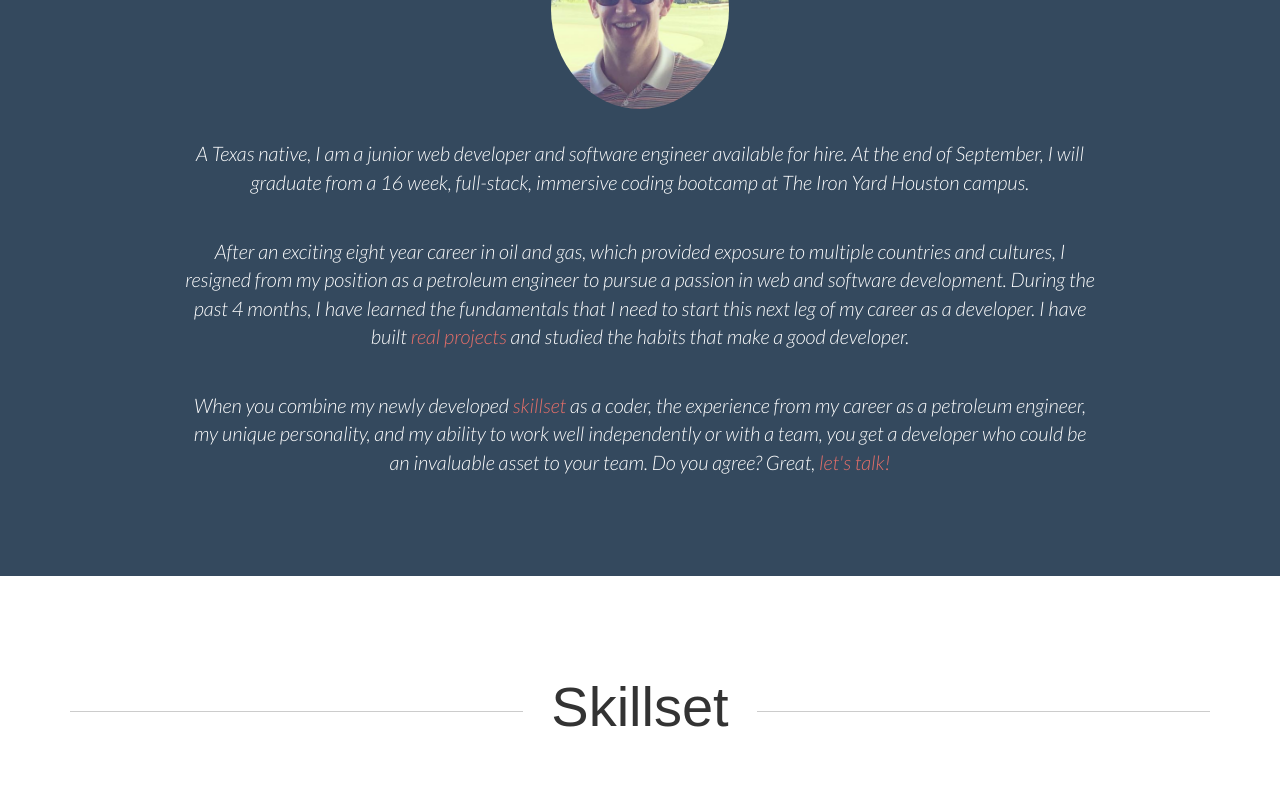
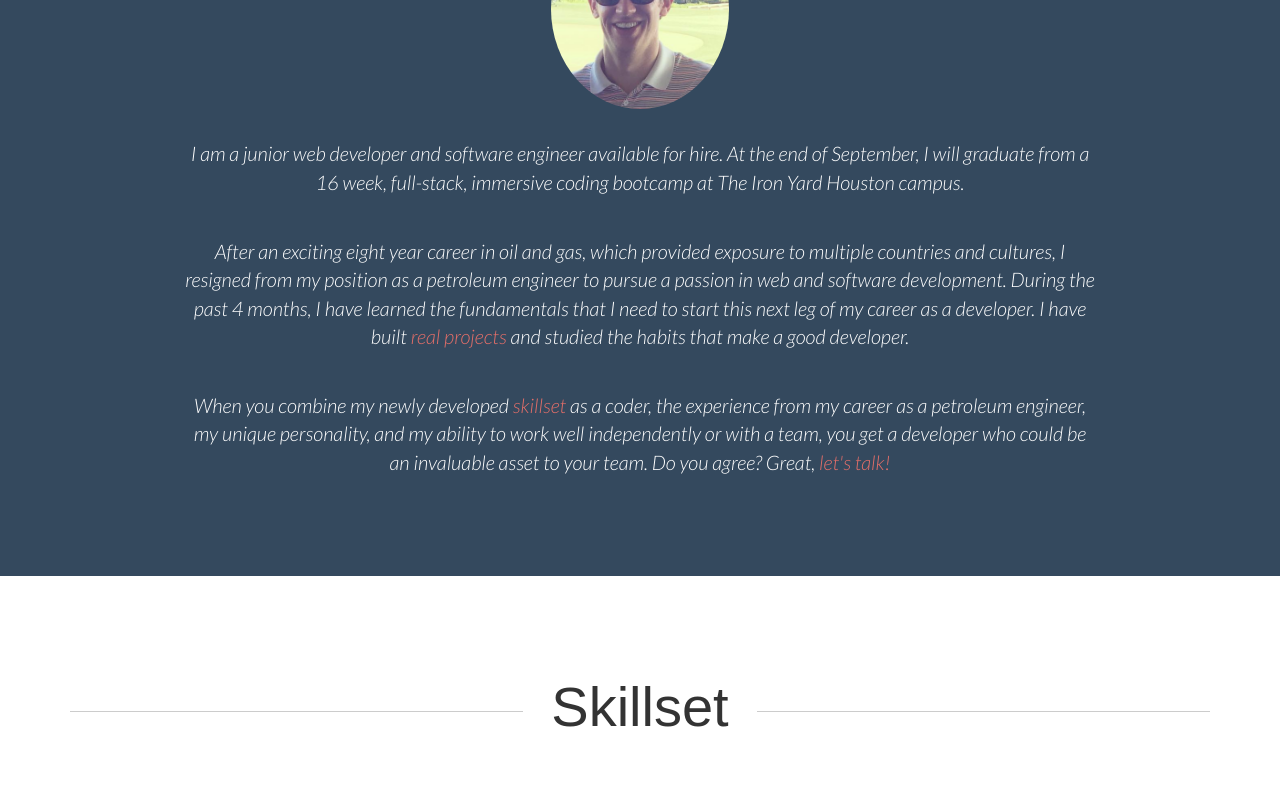
Before and after one commit to alexhmontgomery/alexhmonty-single-page, a plain HTML site: page index.html in a window 1280 px wide. Shown: the part 1200-2005 px from the top of the page. Drawn offline with Linux system fonts and the light colour scheme; some packages are replaced by stand-ins of ours; a web font is replaced by a local one.

Commit message:
Edit about section and resume

```diff
--- a/index.html
+++ b/index.html
@@ -76,7 +76,7 @@
                     <div id="about-container" class="col-xs-12">
                         <div class="about-block">
                             <img src="assets/images/profile-golf.png" alt="clients" class="selfshot">
-                            <p>A Texas native, I am a junior web developer and software engineer available for hire. At the end of September, I will graduate from a 16 week, full-stack, immersive coding bootcamp at The Iron Yard Houston campus.</p>
+                            <p>I am a junior web developer and software engineer available for hire. At the end of September, I will graduate from a 16 week, full-stack, immersive coding bootcamp at The Iron Yard Houston campus.</p>
                             <br>
                             <p>After an exciting eight year career in oil and gas, which provided exposure to multiple countries and cultures, I resigned from my position as a petroleum engineer to pursue a passion in web and software development. During the past 4 months, I have learned the fundamentals that I need to start this next leg of my career as a developer. I have built <a href="#portfolio"> real projects</a> and studied the habits that make a good developer.</p>
                             <br>
```
Also changed, not shown: 1 other file.
